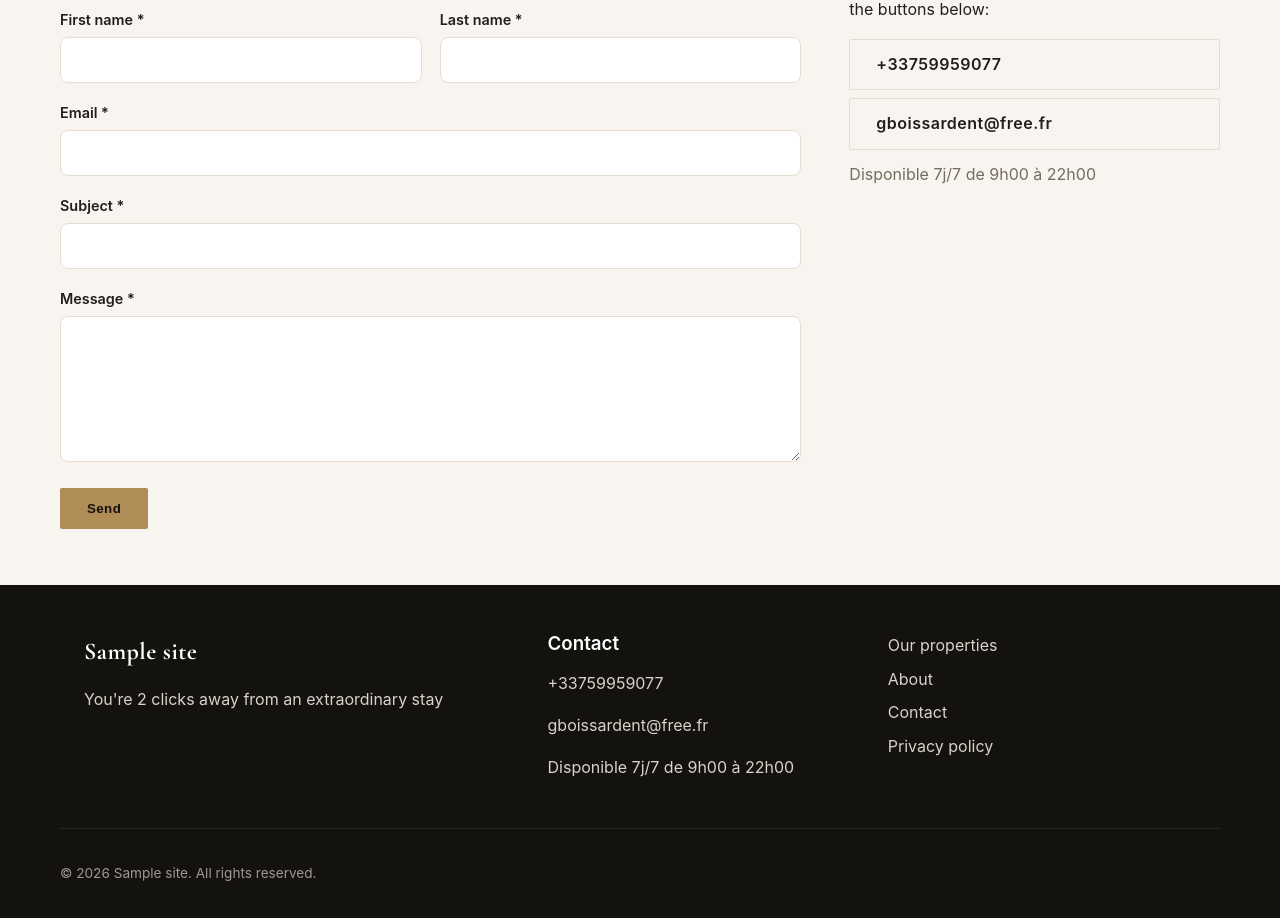
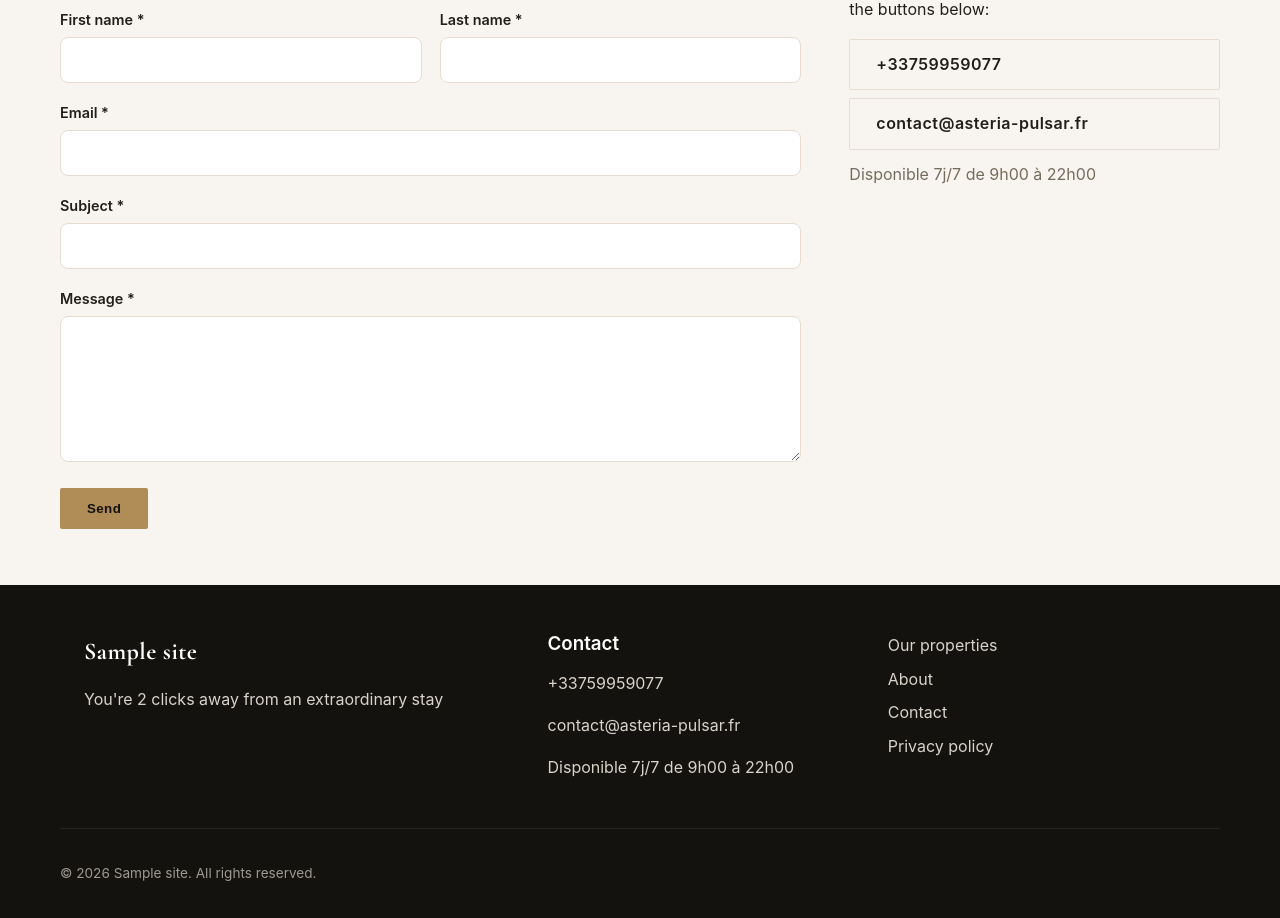
Before and after one commit to Gibbsbytheway/Website-rental, a WordPress theme: template page-contact.php in a window 1280 px wide. Shown: the part 447-1365 px from the top of the page. Run offline with PHP 8.4 and a stand-in for WordPress, Linux system fonts and the light colour scheme; the site name, menu and one post (Sample post) are stand-ins, and other content is empty; some libraries are stand-ins or nearby versions.

Commit message:
Adresse de contact contact@asteria-pulsar.fr et lien Airbnb simplifié
- remplace gboissardent@free.fr par contact@asteria-pulsar.fr (pied de page,
  page contact, formulaire, politique de confidentialité en 6 langues) ;
  l'ancienne valeur enregistrée dans le Personnaliser est convertie
- lien Airbnb de la Villa Asteria : airbnb.fr/h/villa-asteria-thouars

Co-Authored-By: Claude Opus 5.5 <noreply@anthropic.com>
Claude-Session: https://claude.ai/code/session_01HmkxZdEfXd3eT4BM3Fx12S

```diff
--- a/footer.php
+++ b/footer.php
@@ -4,7 +4,7 @@ if ( ! defined( 'ABSPATH' ) ) {
 }
 
 $phone    = get_theme_mod( 'asteria_telephone', '+33759959077' );
-$email    = get_theme_mod( 'asteria_contact_email', 'gboissardent@free.fr' );
+$email    = get_theme_mod( 'asteria_contact_email', 'contact@asteria-pulsar.fr' );
 $horaires = get_theme_mod( 'asteria_horaires', 'Disponible 7j/7 de 9h00 à 22h00' );
 ?>
 
--- a/functions.php
+++ b/functions.php
@@ -5,7 +5,7 @@ if ( ! defined( 'ABSPATH' ) ) {
 
 define( 'ASTERIA_SUPERHOTE_URL', 'https://connect.superhote.com/website/6a79eeb782528' );
 define( 'ASTERIA_SUPERHOTE_WIDGET_ID', '4463e247-f953-426b-a1e4-07dfb4a0204e' );
-define( 'ASTERIA_THEME_VERSION', '1.5.4' );
+define( 'ASTERIA_THEME_VERSION', '1.5.5' );
 
 require get_template_directory() . '/inc/i18n.php';
 require get_template_directory() . '/inc/marketing-content.php';
--- a/inc/contact-form-handler.php
+++ b/inc/contact-form-handler.php
@@ -20,7 +20,7 @@ function asteria_handle_contact_submission() {
 		exit;
 	}
 
-	$to      = get_theme_mod( 'asteria_contact_email', 'gboissardent@free.fr' );
+	$to      = get_theme_mod( 'asteria_contact_email', 'contact@asteria-pulsar.fr' );
 	$subject = sprintf( '[Contact site] %s', $sujet ? $sujet : 'Nouvelle demande' );
 	$body    = sprintf(
 		"Nouveau message depuis le site :\n\nNom : %s %s\nEmail : %s\nSujet : %s\n\nMessage :\n%s",
--- a/inc/customizer.php
+++ b/inc/customizer.php
@@ -11,7 +11,7 @@ function asteria_customize_register( $wp_customize ) {
 
 	$fields = array(
 		'asteria_telephone'          => array( 'label' => __( 'Téléphone de contact', 'asteria-pulsar' ), 'default' => '+33759959077' ),
-		'asteria_contact_email'      => array( 'label' => __( 'Email de contact', 'asteria-pulsar' ), 'default' => 'gboissardent@free.fr' ),
+		'asteria_contact_email'      => array( 'label' => __( 'Email de contact', 'asteria-pulsar' ), 'default' => 'contact@asteria-pulsar.fr' ),
 		'asteria_horaires'           => array( 'label' => __( 'Disponibilité', 'asteria-pulsar' ), 'default' => 'Disponible 7j/7 de 9h00 à 22h00' ),
 		'asteria_google_ads_id'      => array( 'label' => __( 'ID balise Google Ads (AW-XXXXXXXXX)', 'asteria-pulsar' ), 'default' => '' ),
 		'asteria_google_ads_label'   => array( 'label' => __( 'Label de conversion Google Ads', 'asteria-pulsar' ), 'default' => '' ),
@@ -41,3 +41,11 @@ function asteria_customize_register( $wp_customize ) {
 	) );
 }
 add_action( 'customize_register', 'asteria_customize_register' );
+
+/**
+ * Ancienne adresse enregistrée dans le Personnaliser : on affiche la nouvelle adresse du domaine.
+ */
+function asteria_migrate_contact_email( $value ) {
+	return ( 'gboissardent@free.fr' === $value ) ? 'contact@asteria-pulsar.fr' : $value;
+}
+add_filter( 'theme_mod_asteria_contact_email', 'asteria_migrate_contact_email' );
--- a/inc/privacy-page.php
+++ b/inc/privacy-page.php
@@ -17,7 +17,7 @@ function asteria_privacy_page_content() {
 <li><strong>Villa Asteria – Thouars</strong> : SCI KGBY-IMMO, société civile immobilière – SIREN 918 206 772</li>
 </ul>
 <p>Le site asteria-pulsar.fr, le formulaire de contact et les comptes Pulsar Rentals sur les réseaux sociaux sont gérés par Guillaume Boissard.</p>
-<p>Contact unique pour toute question ou demande : gboissardent@free.fr – +33 7 59 95 90 77</p>
+<p>Contact unique pour toute question ou demande : contact@asteria-pulsar.fr – +33 7 59 95 90 77</p>
 <h2>Données collectées</h2>
 <ul>
 <li><strong>Réservation</strong> : nom, prénom, e-mail, téléphone, dates de séjour, nombre de voyageurs, messages échangés, informations de paiement (traitées par le prestataire de paiement, jamais conservées par nous).</li>
@@ -43,7 +43,7 @@ function asteria_privacy_page_content() {
 <li>Demandes de contact : 3 ans à compter du dernier échange.</li>
 </ul>
 <h2>Vos droits</h2>
-<p>Vous disposez d'un droit d'accès, de rectification, d'effacement, de limitation, d'opposition et de portabilité de vos données. Pour les exercer, écrivez à gboissardent@free.fr.</p>
+<p>Vous disposez d'un droit d'accès, de rectification, d'effacement, de limitation, d'opposition et de portabilité de vos données. Pour les exercer, écrivez à contact@asteria-pulsar.fr.</p>
 <p>Si vous estimez que vos droits ne sont pas respectés, vous pouvez adresser une réclamation à la CNIL (www.cnil.fr).</p>
 <h2>Cookies</h2>
 <p>Le site utilise des cookies strictement nécessaires à son fonctionnement, notamment pour mémoriser la langue choisie.</p>
--- a/inc/privacy-translations.php
+++ b/inc/privacy-translations.php
@@ -18,7 +18,7 @@ function asteria_privacy_translations() {
 <li><strong>Villa Asteria – Thouars</strong>: SCI KGBY-IMMO, French property holding company (société civile immobilière) – SIREN 918 206 772</li>
 </ul>
 <p>The asteria-pulsar.fr website, the contact form and the Pulsar Rentals social media accounts are managed by Guillaume Boissard.</p>
-<p>Single point of contact for any question or request: gboissardent@free.fr – +33 7 59 95 90 77</p>
+<p>Single point of contact for any question or request: contact@asteria-pulsar.fr – +33 7 59 95 90 77</p>
 <h2>Data collected</h2>
 <ul>
 <li><strong>Booking</strong>: last name, first name, email, phone number, dates of stay, number of guests, messages exchanged, payment information (processed by the payment provider, never stored by us).</li>
@@ -44,7 +44,7 @@ function asteria_privacy_translations() {
 <li>Contact requests: 3 years from the last exchange.</li>
 </ul>
 <h2>Your rights</h2>
-<p>You have the right to access, rectify, erase, restrict, object to and port your data. To exercise these rights, write to gboissardent@free.fr.</p>
+<p>You have the right to access, rectify, erase, restrict, object to and port your data. To exercise these rights, write to contact@asteria-pulsar.fr.</p>
 <p>If you believe your rights are not being respected, you may lodge a complaint with the CNIL, the French data protection authority (www.cnil.fr).</p>
 <h2>Cookies</h2>
 <p>The website uses cookies that are strictly necessary for it to function, in particular to remember the language you have chosen.</p>
@@ -61,7 +61,7 @@ HTML;
 <li><strong>Villa Asteria – Thouars</strong>: SCI KGBY-IMMO, società civile immobiliare di diritto francese – SIREN 918 206 772</li>
 </ul>
 <p>Il sito asteria-pulsar.fr, il modulo di contatto e gli account Pulsar Rentals sui social network sono gestiti da Guillaume Boissard.</p>
-<p>Contatto unico per qualsiasi domanda o richiesta: gboissardent@free.fr – +33 7 59 95 90 77</p>
+<p>Contatto unico per qualsiasi domanda o richiesta: contact@asteria-pulsar.fr – +33 7 59 95 90 77</p>
 <h2>Dati raccolti</h2>
 <ul>
 <li><strong>Prenotazione</strong>: cognome, nome, e-mail, telefono, date del soggiorno, numero di ospiti, messaggi scambiati, dati di pagamento (trattati dal fornitore del servizio di pagamento, mai conservati da noi).</li>
@@ -87,7 +87,7 @@ HTML;
 <li>Richieste di contatto: 3 anni dall'ultimo scambio.</li>
 </ul>
 <h2>I tuoi diritti</h2>
-<p>Hai il diritto di accesso, rettifica, cancellazione, limitazione, opposizione e portabilità dei tuoi dati. Per esercitarli, scrivi a gboissardent@free.fr.</p>
+<p>Hai il diritto di accesso, rettifica, cancellazione, limitazione, opposizione e portabilità dei tuoi dati. Per esercitarli, scrivi a contact@asteria-pulsar.fr.</p>
 <p>Se ritieni che i tuoi diritti non siano rispettati, puoi presentare un reclamo alla CNIL, l'autorità francese per la protezione dei dati (www.cnil.fr).</p>
 <h2>Cookie</h2>
 <p>Il sito utilizza solo i cookie strettamente necessari al suo funzionamento, in particolare per memorizzare la lingua scelta.</p>
@@ -104,7 +104,7 @@ HTML;
 <li><strong>Villa Asteria – Thouars</strong>: SCI KGBY-IMMO, sociedad civil inmobiliaria de derecho francés – SIREN 918 206 772</li>
 </ul>
 <p>El sitio web asteria-pulsar.fr, el formulario de contacto y las cuentas de Pulsar Rentals en las redes sociales están gestionados por Guillaume Boissard.</p>
-<p>Contacto único para cualquier pregunta o solicitud: gboissardent@free.fr – +33 7 59 95 90 77</p>
+<p>Contacto único para cualquier pregunta o solicitud: contact@asteria-pulsar.fr – +33 7 59 95 90 77</p>
 <h2>Datos recopilados</h2>
 <ul>
 <li><strong>Reserva</strong>: apellidos, nombre, correo electrónico, teléfono, fechas de estancia, número de viajeros, mensajes intercambiados, datos de pago (tratados por el proveedor de pagos, nunca conservados por nosotros).</li>
@@ -130,7 +130,7 @@ HTML;
 <li>Solicitudes de contacto: 3 años a partir del último intercambio.</li>
 </ul>
 <h2>Sus derechos</h2>
-<p>Usted tiene derecho de acceso, rectificación, supresión, limitación, oposición y portabilidad de sus datos. Para ejercerlos, escriba a gboissardent@free.fr.</p>
+<p>Usted tiene derecho de acceso, rectificación, supresión, limitación, oposición y portabilidad de sus datos. Para ejercerlos, escriba a contact@asteria-pulsar.fr.</p>
 <p>Si considera que no se respetan sus derechos, puede presentar una reclamación ante la CNIL, la autoridad francesa de protección de datos (www.cnil.fr).</p>
 <h2>Cookies</h2>
 <p>El sitio utiliza cookies estrictamente necesarias para su funcionamiento, en particular para recordar el idioma elegido.</p>
@@ -147,7 +147,7 @@ HTML;
 <li><strong>Villa Asteria – Thouars</strong>: SCI KGBY-IMMO, sociedade civil imobiliária de direito francês – SIREN 918 206 772</li>
 </ul>
 <p>O site asteria-pulsar.fr, o formulário de contacto e as contas da Pulsar Rentals nas redes sociais são geridos por Guillaume Boissard.</p>
-<p>Contacto único para qualquer questão ou pedido: gboissardent@free.fr – +33 7 59 95 90 77</p>
+<p>Contacto único para qualquer questão ou pedido: contact@asteria-pulsar.fr – +33 7 59 95 90 77</p>
 <h2>Dados recolhidos</h2>
 <ul>
 <li><strong>Reserva</strong>: apelido, nome, e-mail, telefone, datas da estadia, número de hóspedes, mensagens trocadas, informações de pagamento (tratadas pelo prestador de serviços de pagamento, nunca conservadas por nós).</li>
@@ -173,7 +173,7 @@ HTML;
 <li>Pedidos de contacto: 3 anos a contar da última troca.</li>
 </ul>
 <h2>Os seus direitos</h2>
-<p>Dispõe do direito de acesso, retificação, apagamento, limitação, oposição e portabilidade dos seus dados. Para os exercer, escreva para gboissardent@free.fr.</p>
+<p>Dispõe do direito de acesso, retificação, apagamento, limitação, oposição e portabilidade dos seus dados. Para os exercer, escreva para contact@asteria-pulsar.fr.</p>
 <p>Se considerar que os seus direitos não estão a ser respeitados, pode apresentar uma reclamação à CNIL, a autoridade francesa de proteção de dados (www.cnil.fr).</p>
 <h2>Cookies</h2>
 <p>O site utiliza cookies estritamente necessários ao seu funcionamento, nomeadamente para memorizar o idioma escolhido.</p>
@@ -190,7 +190,7 @@ HTML;
 <li><strong>Villa Asteria – Thouars</strong>: SCI KGBY-IMMO, Immobiliengesellschaft bürgerlichen Rechts nach französischem Recht – SIREN 918 206 772</li>
 </ul>
 <p>Die Website asteria-pulsar.fr, das Kontaktformular und die Social-Media-Konten von Pulsar Rentals werden von Guillaume Boissard verwaltet.</p>
-<p>Zentraler Kontakt für alle Fragen und Anliegen: gboissardent@free.fr – +33 7 59 95 90 77</p>
+<p>Zentraler Kontakt für alle Fragen und Anliegen: contact@asteria-pulsar.fr – +33 7 59 95 90 77</p>
 <h2>Erhobene Daten</h2>
 <ul>
 <li><strong>Buchung</strong>: Nachname, Vorname, E-Mail, Telefonnummer, Aufenthaltsdaten, Anzahl der Gäste, ausgetauschte Nachrichten, Zahlungsinformationen (vom Zahlungsdienstleister verarbeitet, niemals von uns gespeichert).</li>
@@ -216,7 +216,7 @@ HTML;
 <li>Kontaktanfragen: 3 Jahre ab dem letzten Austausch.</li>
 </ul>
 <h2>Ihre Rechte</h2>
-<p>Sie haben das Recht auf Auskunft, Berichtigung, Löschung, Einschränkung der Verarbeitung, Widerspruch und Datenübertragbarkeit. Um diese Rechte auszuüben, schreiben Sie an gboissardent@free.fr.</p>
+<p>Sie haben das Recht auf Auskunft, Berichtigung, Löschung, Einschränkung der Verarbeitung, Widerspruch und Datenübertragbarkeit. Um diese Rechte auszuüben, schreiben Sie an contact@asteria-pulsar.fr.</p>
 <p>Wenn Sie der Ansicht sind, dass Ihre Rechte nicht gewahrt werden, können Sie eine Beschwerde bei der CNIL, der französischen Datenschutzbehörde, einreichen (www.cnil.fr).</p>
 <h2>Cookies</h2>
 <p>Die Website verwendet Cookies, die für ihren Betrieb unbedingt erforderlich sind, insbesondere um die gewählte Sprache zu speichern.</p>
--- a/inc/seo.php
+++ b/inc/seo.php
@@ -38,7 +38,7 @@ function asteria_logement_platform_urls( $post_id ) {
 		'Booking.com' => trim( (string) get_post_meta( $post_id, '_logement_booking_url', true ) ),
 	);
 	if ( ! $urls['Airbnb'] && false !== strpos( get_post_field( 'post_name', $post_id ), 'villa' ) ) {
-		$urls['Airbnb'] = 'https://www.airbnb.fr/rooms/1754681298830730740';
+		$urls['Airbnb'] = 'https://www.airbnb.fr/h/villa-asteria-thouars';
 	}
 	return array_filter( $urls );
 }
--- a/page-contact.php
+++ b/page-contact.php
@@ -9,7 +9,7 @@ if ( ! defined( 'ABSPATH' ) ) {
 get_header();
 
 $phone    = get_theme_mod( 'asteria_telephone', '+33759959077' );
-$email    = get_theme_mod( 'asteria_contact_email', 'gboissardent@free.fr' );
+$email    = get_theme_mod( 'asteria_contact_email', 'contact@asteria-pulsar.fr' );
 $horaires = get_theme_mod( 'asteria_horaires', 'Disponible 7j/7 de 9h00 à 22h00' );
 $status   = isset( $_GET['contact'] ) ? sanitize_key( $_GET['contact'] ) : '';
 ?>
```
